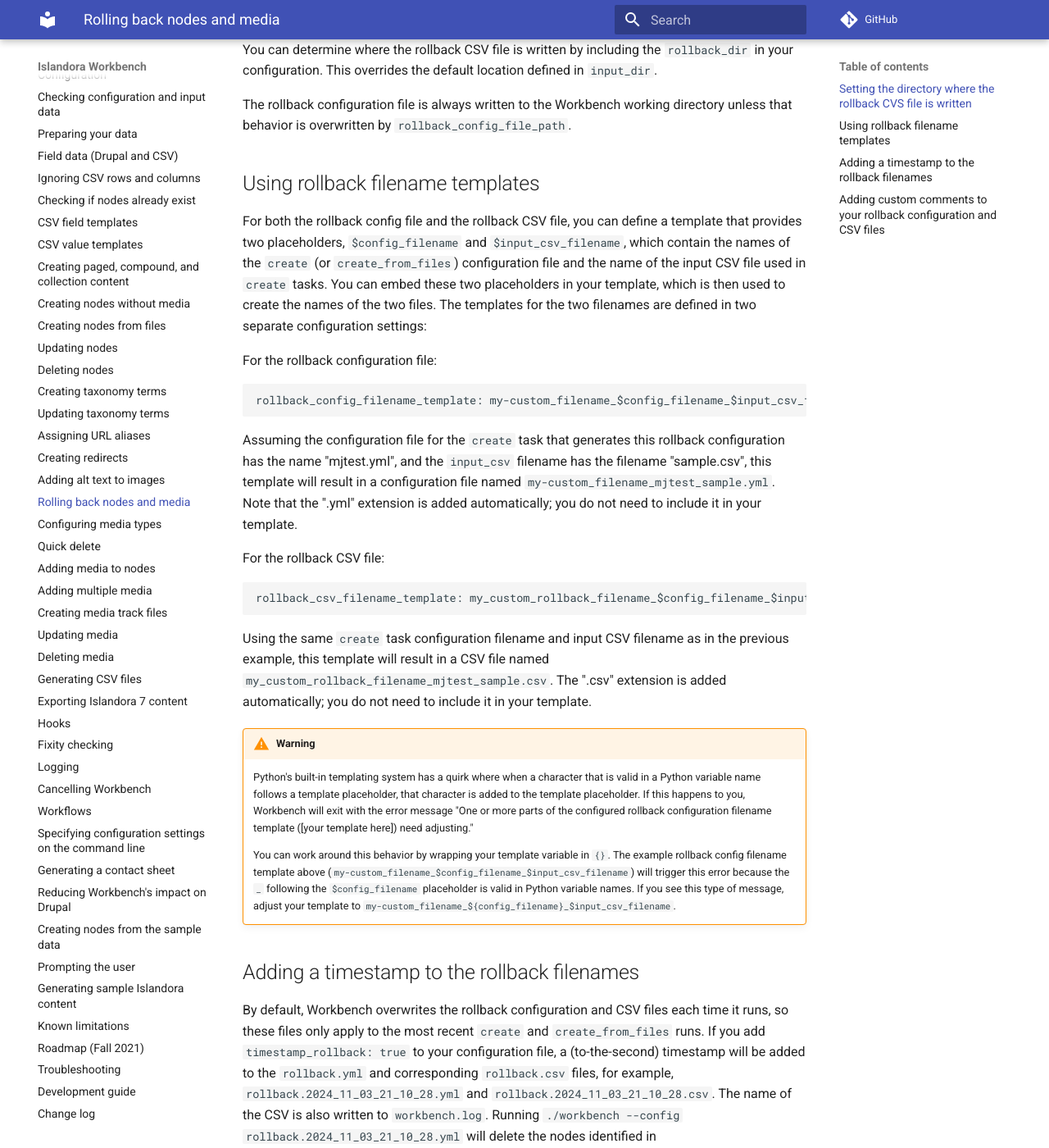
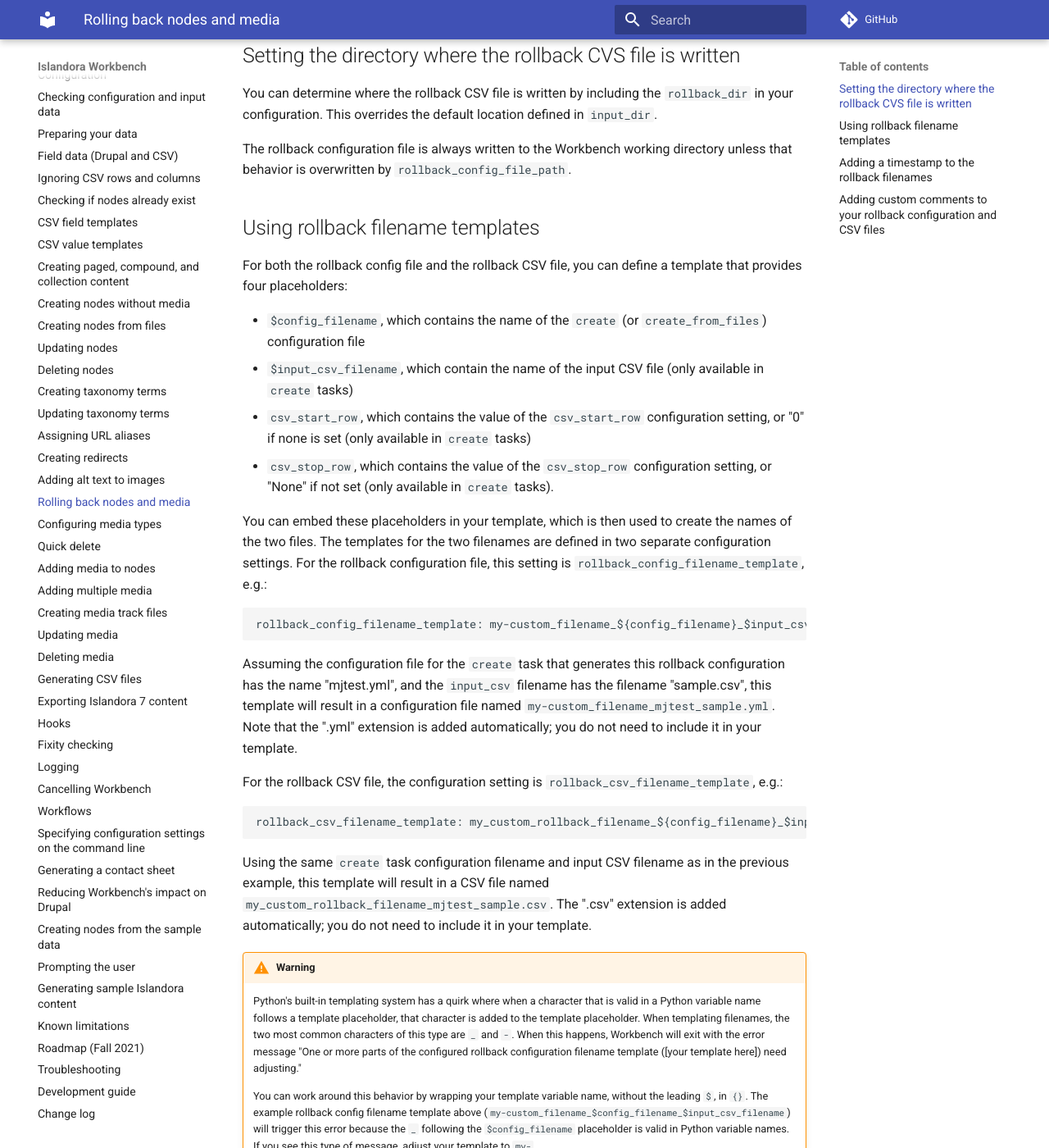
Before and after one commit to mjordan/islandora_workbench_docs, an MkDocs documentation site: the page built from docs/rolling_back.md, in a window 1280 px wide and 1400 px high, scrolled down 1103 px. Shown: the whole window at 82% size. Built offline with MkDocs 1.6.1 and Material for MkDocs 9.7.7, drawn with Linux system fonts in a browser that asks for light colours; comment, search, counter and statistics services are not loaded; some of the changed text lies outside the part shown.

Commit message:
Updates to docs on rolling back.

````diff
--- a/docs/rolling_back.md
+++ b/docs/rolling_back.md
@@ -5,13 +5,15 @@
 !!! warning
     The rollback configuration file contains the username used in the `create` or `create_from_files` task that generates it. If you also want to include the accompanying password, add `include_password_in_rollback_config_file: true` to your configuration.
 
+    Also note, rollback configuration and CSV files are overwritten every time you run a `create` or `create_from_files` task. It is highly recommended that you timestamp your rollback files (see below) to produce unique filenames.
+
 By default, the configuration file is named "rollback.yml" and is written into the Workbench directory. The input CSV file is named "rollback.csv" and is written into the directory defined in your `input_dir` configuration setting. If either of these files exist, they are overwritten during the next `create` or `create_from_files` task.
 
 You can also specify the relative (to workbench) or abolute path to your rollback config and CSV files, by including `rollback_config_file_path` and `rollback_csv_file_path`, respectively, in your configuration.
 
 To roll back all the nodes and media you just created, run `./workbench --config rollback.yml`.
 
-There are several configuration settings that let you control the names of these two files, and there is also an option to include comments in the files.
+There are several configuration settings that let you control the names of these two files, and there is also an option to include comments in the files, as described below.
 
 !!! note
     When secondary tasks are configured, each task will get its own rollback file. Each secondary task's rollback file will have a normalized version of the path to the task's configuration file appended to the rollback filename, e.g., `rollback.csv.home_mark_hacking_islandora_workbench_example_secondary_task`. Using these separate rollback files, you can delete only the nodes created in a specific secondary task.
@@ -24,25 +26,32 @@
 
 ## Using rollback filename templates
 
-For both the rollback config file and the rollback CSV file, you can define a template that provides two placeholders, `$config_filename` and `$input_csv_filename`, which contain the names of the `create` (or `create_from_files`) configuration file and the name of the input CSV file used in `create` tasks. You can embed these two placeholders in your template, which is then used to create the names of the two files. The templates for the two filenames are defined in two separate configuration settings:
+For both the rollback config file and the rollback CSV file, you can define a template that provides four placeholders:
 
-For the rollback configuration file:
+* `$config_filename`, which contains the name of the `create` (or `create_from_files`) configuration file
+* `$input_csv_filename`, which contain the name of the input CSV file (only available in `create` tasks)
+* `csv_start_row`, which contains the value of the `csv_start_row` configuration setting, or "0" if none is set (only available in `create` tasks)
+* `csv_stop_row`, which contains the value of the `csv_stop_row` configuration setting, or "None" if not set (only available in `create` tasks).
+
+You can embed these placeholders in your template, which is then used to create the names of the two files. The templates for the two filenames are defined in two separate configuration settings. For the rollback configuration file, this setting is `rollback_config_filename_template`, e.g.:
 
 ```
-rollback_config_filename_template: my-custom_filename_$config_filename_$input_csv_filename
+rollback_config_filename_template: my-custom_filename_${config_filename}_$input_csv_filename
 ```
 Assuming the configuration file for the `create` task that generates this rollback configuration has the name "mjtest.yml", and the `input_csv` filename has the filename "sample.csv", this template will result in a configuration file named `my-custom_filename_mjtest_sample.yml`. Note that the ".yml" extension is added automatically; you do not need to include it in your template.
 
-For the rollback CSV file:
+For the rollback CSV file, the configuration setting is `rollback_csv_filename_template`, e.g.:
+
 ```
-rollback_csv_filename_template: my_custom_rollback_filename_$config_filename_$input_csv_filename
+rollback_csv_filename_template: my_custom_rollback_filename_${config_filename}_$input_csv_filename
 ```
+
 Using the same `create` task configuration filename and input CSV filename as in the previous example, this template will result in a CSV file named `my_custom_rollback_filename_mjtest_sample.csv`. The ".csv" extension is added automatically; you do not need to include it in your template.
 
 !!! warning
-    Python's built-in templating system has a quirk where when a character that is valid in a Python variable name follows a template placeholder, that character is added to the template placeholder. If this happens to you, Workbench will exit with the error message "One or more parts of the configured rollback configuration filename template ([your template here]) need adjusting."
+    Python's built-in templating system has a quirk where when a character that is valid in a Python variable name follows a template placeholder, that character is added to the template placeholder. When templating filenames, the two most common characters of this type are `_` and `-`. When this happens, Workbench will exit with the error message "One or more parts of the configured rollback configuration filename template ([your template here]) need adjusting."
 
-    You can work around this behavior by wrapping your template variable in `{}`. The example rollback config filename template above (`my-custom_filename_$config_filename_$input_csv_filename`) will trigger this error because the `_` following the `$config_filename` placeholder is valid in Python variable names. If you see this type of message, adjust your template to `my-custom_filename_${config_filename}_$input_csv_filename`.
+    You can work around this behavior by wrapping your template variable name, without the leading `$`, in `{}`. The example rollback config filename template above (`my-custom_filename_$config_filename_$input_csv_filename`) will trigger this error because the `_` following the `$config_filename` placeholder is valid in Python variable names. If you see this type of message, adjust your template to `my-custom_filename_${config_filename}_$input_csv_filename`.
 
 ## Adding a timestamp to the rollback filenames
 
````
Also changed, not shown: docs/changelog.md (+2 -2 lines), docs/configuration_settings_on_the_command_line.md (+2 -0 lines).
